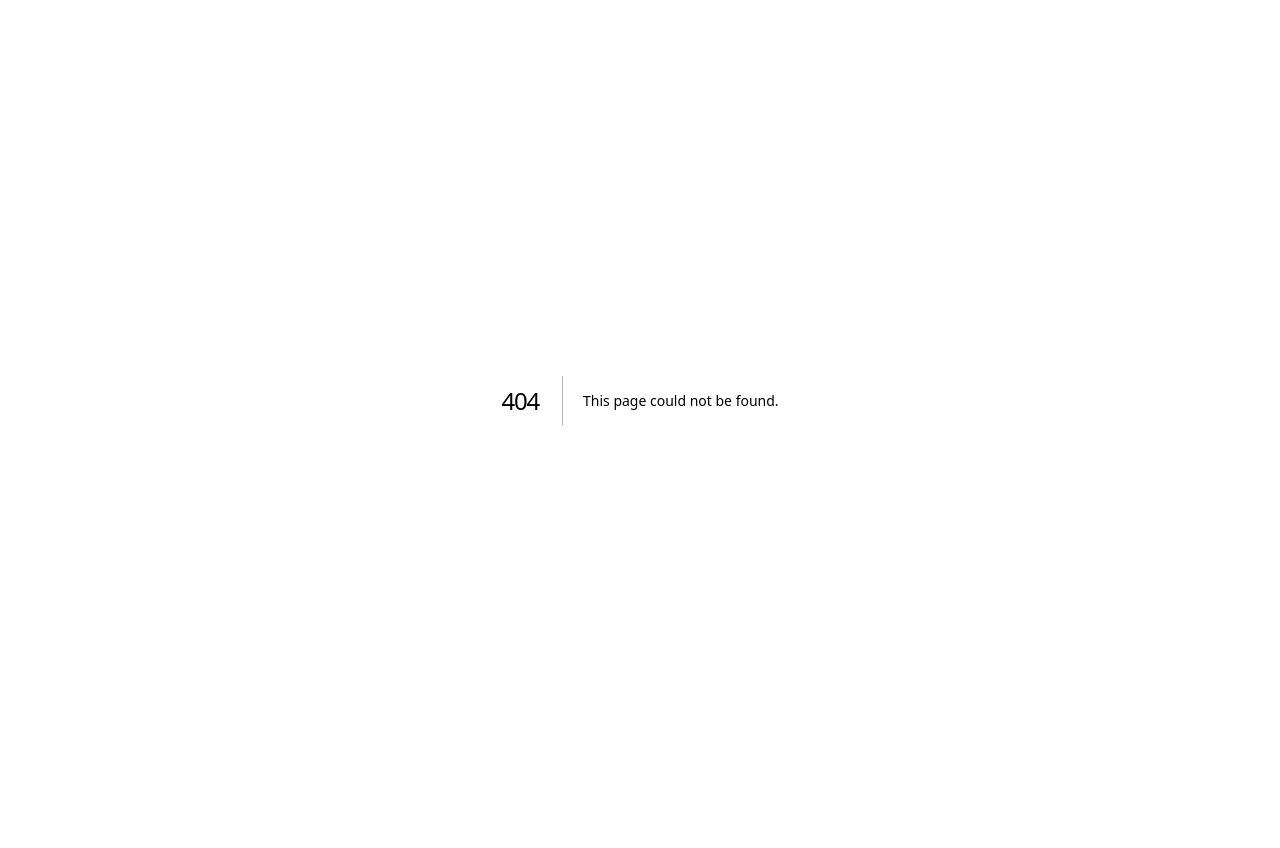
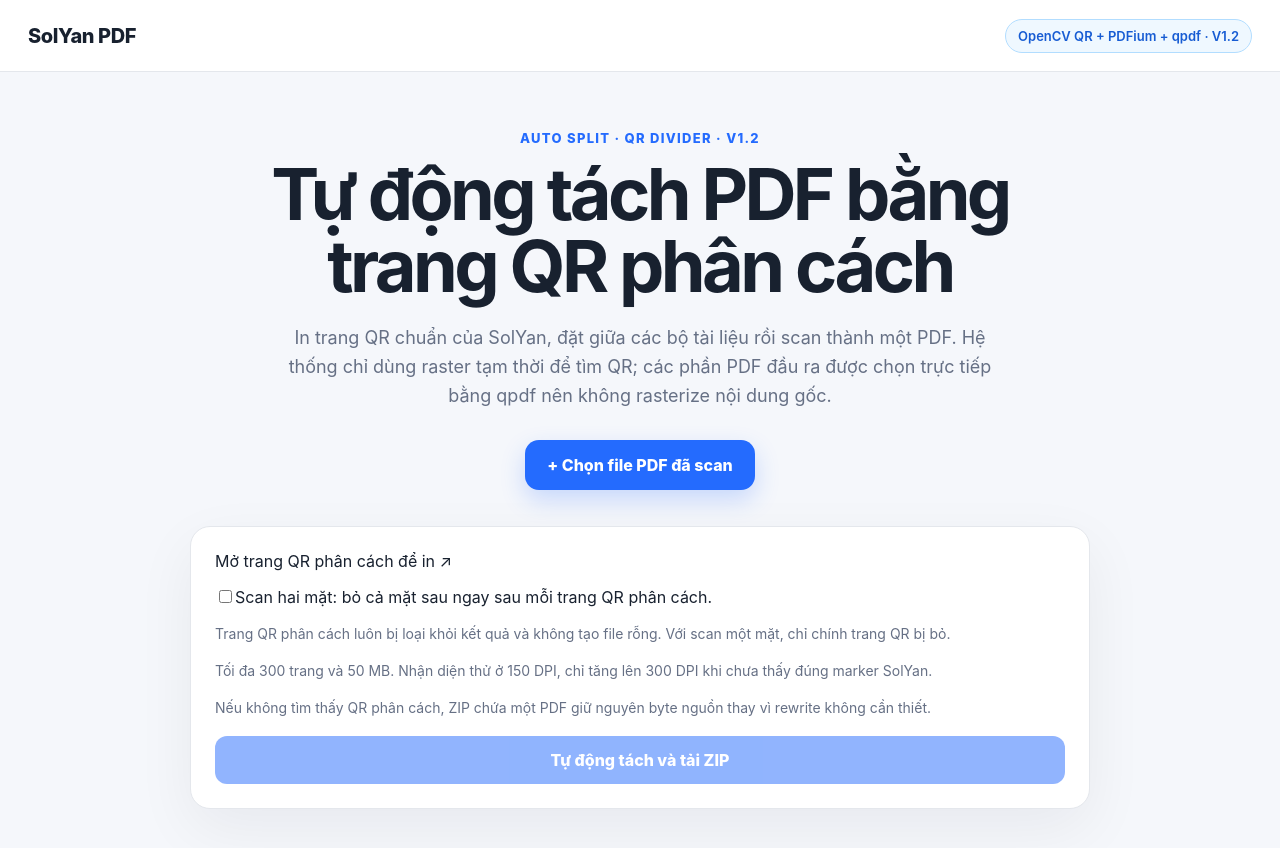
Before and after one commit to solyan842/SolYan-PDF, a Next.js app in the folder frontend/: page /auto-split in a window 1280 px wide. Before the commit this address had no page. Shown: the top 848 px of the page. Before the commit the page ends 800 px from the top, so only its background shows below. Built offline with nearby package versions, Linux system fonts and the light colour scheme; no server answers.

Commit message:
feat: add QR Auto Split UI

```diff
--- /dev/null
+++ b/frontend/app/auto-split/page.tsx
@@ -0,0 +1,89 @@
+'use client';
+
+import { ChangeEvent, useState } from 'react';
+
+const API_BASE = process.env.NEXT_PUBLIC_API_URL ?? 'http://localhost:8000';
+const MAX_FILE_SIZE = 50 * 1024 * 1024;
+
+export default function AutoSplitPage() {
+  const [file, setFile] = useState<File | null>(null);
+  const [duplex, setDuplex] = useState(false);
+  const [busy, setBusy] = useState(false);
+  const [error, setError] = useState('');
+  const [result, setResult] = useState('');
+
+  function onFile(event: ChangeEvent<HTMLInputElement>) {
+    const selected = event.target.files?.[0] ?? null;
+    setError('');
+    setResult('');
+    if (selected && selected.size > MAX_FILE_SIZE) {
+      setFile(null);
+      setError('PDF vượt giới hạn 50 MB của OCR service.');
+      event.target.value = '';
+      return;
+    }
+    setFile(selected);
+  }
+
+  async function autoSplit() {
+    if (!file) return;
+    setBusy(true);
+    setError('');
+    setResult('');
+    try {
+      const body = new FormData();
+      body.append('file', file);
+      body.append('duplex', duplex ? 'true' : 'false');
+
+      const response = await fetch(`${API_BASE}/ocr/auto-split`, { method: 'POST', body });
+      if (!response.ok) {
+        let message = `HTTP ${response.status}`;
+        try {
+          const payload = await response.json();
+          message = payload.detail ?? message;
+        } catch {}
+        throw new Error(message);
+      }
+
+      const blob = await response.blob();
+      const url = URL.createObjectURL(blob);
+      const anchor = document.createElement('a');
+      anchor.href = url;
+      anchor.download = 'solyan-auto-split.zip';
+      document.body.appendChild(anchor);
+      anchor.click();
+      anchor.remove();
+      URL.revokeObjectURL(url);
+
+      const dividers = response.headers.get('x-solyan-auto-split-dividers') ?? '?';
+      const parts = response.headers.get('x-solyan-auto-split-parts') ?? '?';
+      setResult(`Đã nhận diện ${dividers} trang phân cách và tạo ${parts} phần PDF trong ZIP.`);
+    } catch (cause) {
+      setError(cause instanceof Error ? cause.message : 'Không thể tự động tách PDF.');
+    } finally {
+      setBusy(false);
+    }
+  }
+
+  return <main className="shell">
+    <header className="topbar"><a className="brand" href="/">SolYan PDF</a><div className="privacy-pill server-pill">OpenCV QR + PDFium + qpdf · V1.2</div></header>
+    <section className="hero compact-hero">
+      <p className="eyebrow">AUTO SPLIT · QR DIVIDER · V1.2</p>
+      <h1>Tự động tách PDF bằng trang QR phân cách</h1>
+      <p className="subtitle">In trang QR chuẩn của SolYan, đặt giữa các bộ tài liệu rồi scan thành một PDF. Hệ thống chỉ dùng raster tạm thời để tìm QR; các phần PDF đầu ra được chọn trực tiếp bằng qpdf nên không rasterize nội dung gốc.</p>
+      <label className="picker"><input type="file" accept="application/pdf,.pdf" onChange={onFile}/><span>+ Chọn file PDF đã scan</span></label>
+    </section>
+
+    <section className="workspace form-workspace">
+      <a className="secondary-action" href="/solyan-auto-split-divider.svg" target="_blank" rel="noreferrer">Mở trang QR phân cách để in ↗</a>
+      {file && <p className="selected-file">Đã chọn: <strong>{file.name}</strong></p>}
+      <label className="checkbox-row"><input type="checkbox" checked={duplex} onChange={(event) => setDuplex(event.target.checked)}/><span>Scan hai mặt: bỏ cả mặt sau ngay sau mỗi trang QR phân cách.</span></label>
+      <p className="hint">Trang QR phân cách luôn bị loại khỏi kết quả và không tạo file rỗng. Với scan một mặt, chỉ chính trang QR bị bỏ.</p>
+      <p className="hint">Tối đa 300 trang và 50 MB. Nhận diện thử ở 150 DPI, chỉ tăng lên 300 DPI khi chưa thấy đúng marker SolYan.</p>
+      <p className="hint">Nếu không tìm thấy QR phân cách, ZIP chứa một PDF giữ nguyên byte nguồn thay vì rewrite không cần thiết.</p>
+      {result && <div className="success">{result}</div>}
+      {error && <div className="error">{error}</div>}
+      <button className="merge-button" type="button" onClick={autoSplit} disabled={!file || busy}>{busy ? 'Đang nhận diện và tách…' : 'Tự động tách và tải ZIP'}</button>
+    </section>
+  </main>;
+}
```
